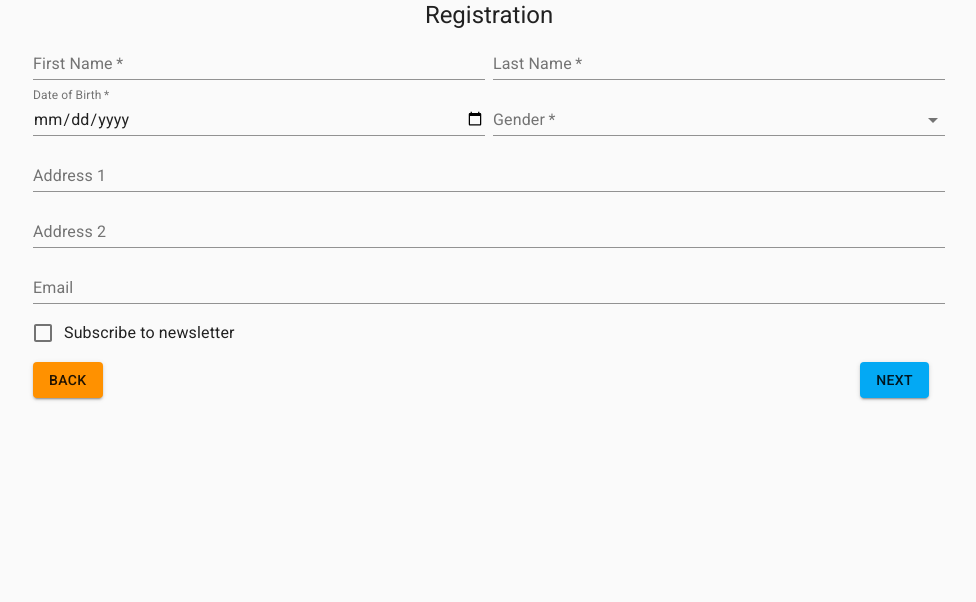
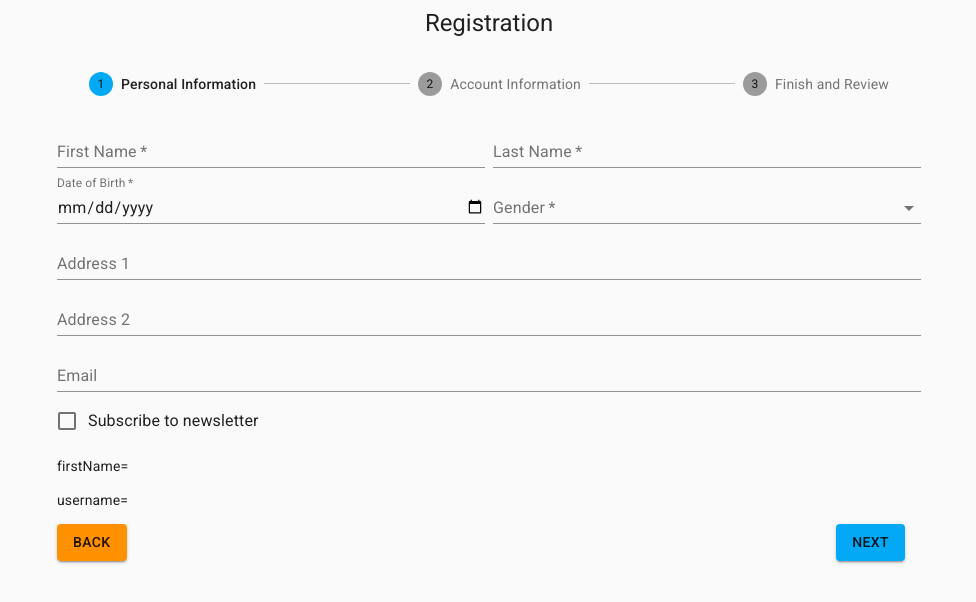
Before and after one commit to gluo7777/LoginUI, a React (Create React App) app in the folder login-materialui/: page / in a window 1280 px wide. Shown: the top 602 px of the page, without its empty margins (151-1127 px from the left). Built offline with nearby package versions, Linux system fonts and the light colour scheme.

Commit message:
added stepper, multiple forms, etc.

```diff
--- a/login-materialui/src/Registration.js
+++ b/login-materialui/src/Registration.js
@@ -1,6 +1,8 @@
-import { Button, Checkbox, Container, FormControlLabel, Grid, makeStyles, MenuItem, TextField, Typography } from '@material-ui/core';
+import { Button, Checkbox, Container, FormControlLabel, Grid, makeStyles, TextField, Typography, Stepper, Step, StepLabel } from '@material-ui/core';
 import 'date-fns';
 import React, { useState } from 'react';
+
+const RegistrationContext = React.createContext(null);
 
 const useStyles = makeStyles(theme => ({
     container: {
@@ -16,32 +18,31 @@ const useStyles = makeStyles(theme => ({
     textField: {
         marginLeft: theme.spacing(1),
         marginRight: theme.spacing(1)
+    },
+    stepper: {
+        display: 'flex',
+        flexWrap: 'wrap',
+        marginTop: theme.spacing(1),
+        backgroundColor: 'transparent'
+    },
+    heading: {
+        marginTop: theme.spacing(1)
     }
 }));
 
-export default function Registration() {
-    const classes = useStyles();
-    const [data, setData] = useState({
-        firstName: '',
-        lastName: '',
-        gender: '',
-        dob: '',
-        address1: '',
-        address2: '',
-        email: ''
-    });
+function PersonalForm() {
+
+    const { data, setData } = React.useContext(RegistrationContext);
 
     const handleChange = event => {
         setData({
             ...data,
             [event.target.name]: event.target.value,
         });
-        console.log(`Setting ${event.target.name}=${event.target.value}.`)
+        console.log(`Setting personal info: ${event.target.name}=${event.target.value}.`)
     };
 
     return (
-        <Container component="main" maxWidth="md" className={classes.container}>
-            <Typography variant="h5" component="h1">Registration</Typography>
         <Grid container spacing={1} justify="space-between">
             <Grid item xs={6}>
                 <TextField id="firstName" name="firstName" label="First Name" fullWidth required value={data.firstName} onChange={handleChange}></TextField>
@@ -89,15 +90,114 @@ export default function Registration() {
                 <FormControlLabel control={<Checkbox />}
                     label="Subscribe to newsletter" />
             </Grid>
+        </Grid>
+    );
+}
+
+function AccountForm() {
+    const { data, setData } = React.useContext(RegistrationContext);
+
+    const handleChange = event => {
+        setData({
+            ...data,
+            [event.target.name]: event.target.value,
+        });
+        console.log(`Setting account info: ${event.target.name}=${event.target.value}.`)
+    };
+
+    return (
+        <Grid container spacing={1} justify="space-between">
+            <Grid item xs={6}>
+                <TextField id="username" name="username" label="Username" fullWidth required value={data.username} onChange={handleChange}></TextField>
+            </Grid>
+            <Grid item xs={6}>
+                <TextField id="password" type="password" name="password" label="Password" fullWidth required value={data.password} onChange={handleChange}></TextField>
+            </Grid>
+        </Grid>
+    );
+}
+
+/**
+ * @todo
+ * - add field legend
+ * - add edit under each section that will go back to that page
+ */
+function ReviewForm() {
+    const { data, setData } = React.useContext(RegistrationContext);
+
+    const handleChange = event => {
+        setData({
+            ...data,
+            [event.target.name]: event.target.value,
+        });
+        console.log(`Setting account info: ${event.target.name}=${event.target.value}.`)
+    };
+
+    return (
+        <Grid container spacing={1} justify="space-between">
+            <Grid item xs={6}>
+                <TextField id="firstName" name="firstName" label="First Name" fullWidth required value={data.firstName} disabled></TextField>
+            </Grid>
+            <Grid item xs={6}>
+                <TextField id="lastName" name="lastName" label="Last Name" fullWidth required value={data.lastName} disabled></TextField>
+            </Grid>
+        </Grid>
+    );
+}
+
+export default function Registration(props) {
+    const classes = useStyles();
+    const [data, setData] = useState({
+        firstName: '',
+        lastName: '',
+        gender: '',
+        dob: '',
+        address1: '',
+        address2: '',
+        email: '',
+        username: '',
+        password: ''
+    });
+    const [step, setStep] = useState(0);
+
+    const forms = [
+        { label: 'Personal Information', form: <PersonalForm /> },
+        { label: 'Account Information', form: <AccountForm /> },
+        { label: 'Finish and Review', form: <ReviewForm /> }
+    ];
+
+    const handleStepChange = (diff) => () => {
+        const newStep = step + diff;
+        if (newStep >= 0 && newStep < forms.length) {
+            setStep(newStep);
+        }
+    };
+
+    return (
+        <Container component="main" maxWidth="md" className={classes.container}>
+            <Typography variant="h5" component="h1" className={classes.heading}>Registration</Typography>
+            <Container>
+                <Stepper activeStep={step} className={classes.stepper}>
+                    {forms.map(form =>
+                        <Step key={form.label} completed={false}>
+                            <StepLabel>{form.label}</StepLabel>
+                        </Step>
+                    )}
+                </Stepper>
+                <RegistrationContext.Provider value={{ data, setData }}>
+                    {forms[step].form}
+                </RegistrationContext.Provider>
+                <p>firstName={data.firstName}</p>
+                <p>username={data.username}</p>
                 <Grid container spacing={2} item sm={12} justify="space-between">
                     <Grid item sm={6} container justify="flex-start">
-                        <Button color="secondary" variant="contained" >Back</Button>
+                        <Button color="secondary" variant="contained" onClick={handleStepChange(-1)}>Back</Button>
                     </Grid>
                     <Grid item sm={6} container justify="flex-end">
-                        <Button color="primary" variant="contained">NEXT</Button>
-                    </Grid>
+                        <Button color="primary" variant="contained" onClick={handleStepChange(1)}>NEXT</Button>
                     </Grid>
                 </Grid>
             </Container>
+        </Container>
     );
 }
```
Lines whose indentation alone changed are shown as unchanged.
